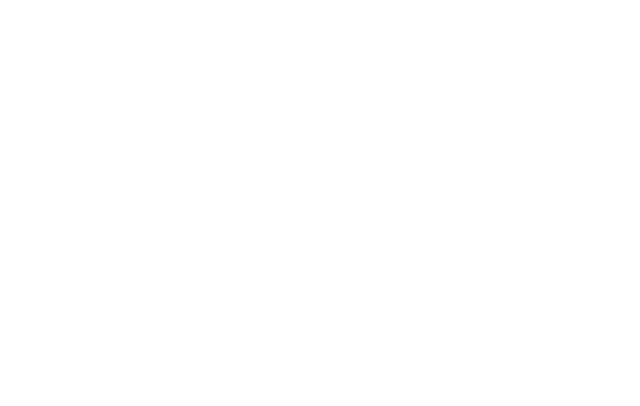
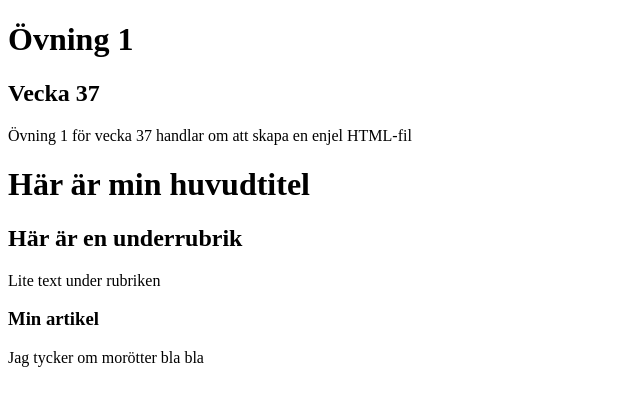
Before and after one commit to JosefinKl/week-37-task-1, a plain HTML site: page index.html in a window 1280 px wide. Shown: the whole page, without its empty margins (0-640 px from the left). Drawn offline with Linux system fonts and the light colour scheme.

Commit message:
my first commit

```diff
--- a/index.html
+++ b/index.html
@@ -5,7 +5,19 @@
     <meta name="viewport" content="width=device-width, initial-scale=1.0">
     <title>Övning 1</title>
 </head>
+<header>
+    <h1> Övning 1</h1>
+    <h2> Vecka 37</h2>
+    <p> Övning 1 för vecka 37 handlar om att skapa en enjel HTML-fil</p>
+
+</header>
 <body>
-
+    <h1> Här är min huvudtitel</h1>
+    <h2> Här är en underrubrik</h2>
+        <p> Lite text under rubriken</p>
+    <article>
+        <h3> Min artikel</h3>
+            <p> Jag tycker om morötter bla bla</p>
+    </article>
 </body>
 </html>
```
